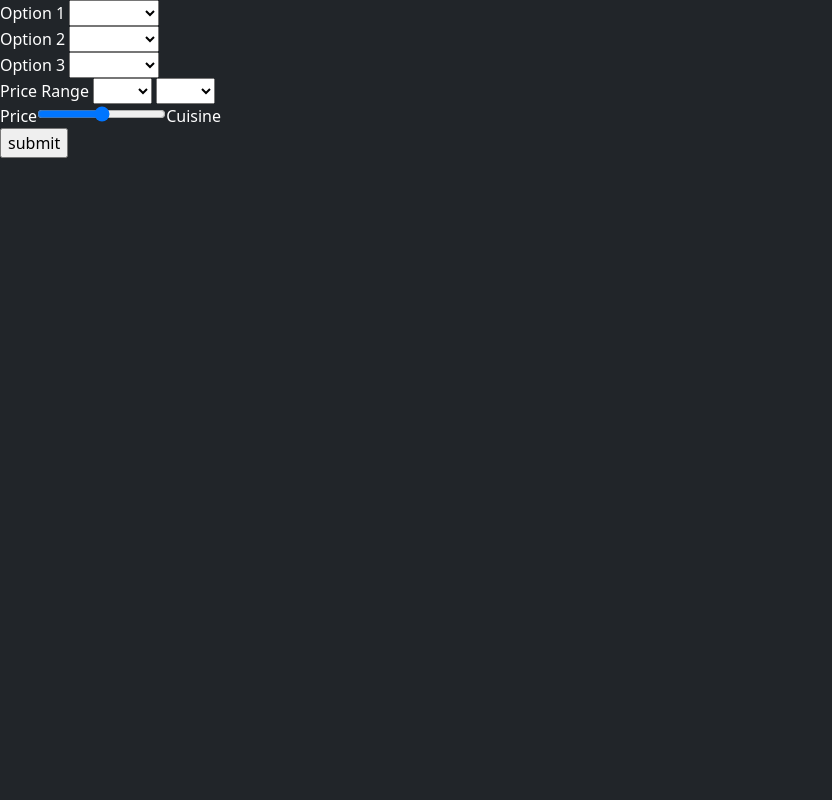
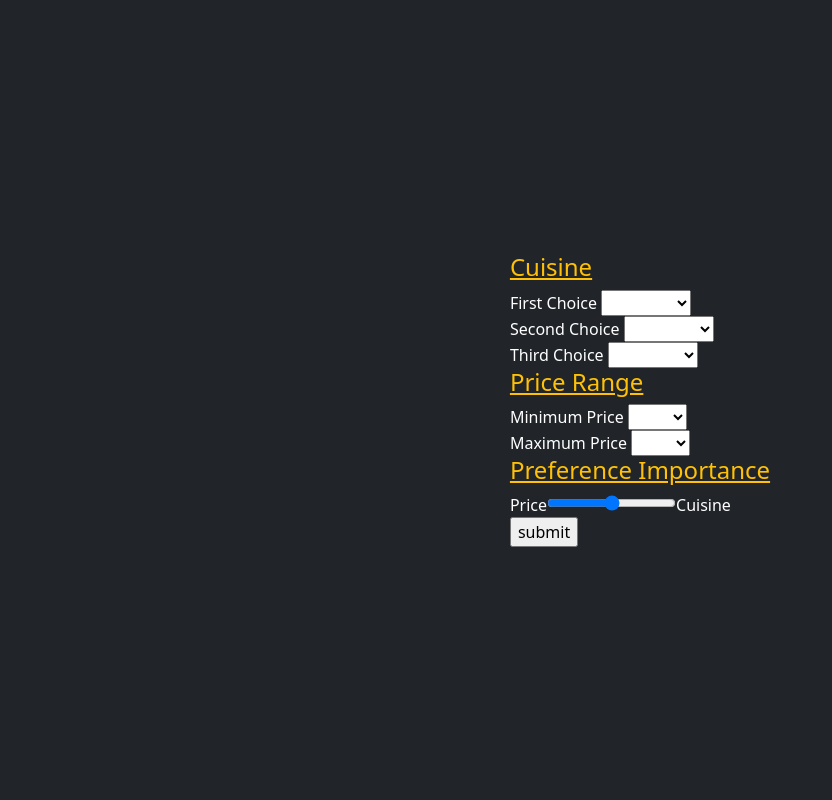
Before and after one commit to avip09/441MVP, a Flask app: page /preference/ in a window 1280 px wide. Shown: the whole page, without its empty margins (0-832 px from the left). Run offline with Flask 3, Linux system fonts and the light colour scheme.

Commit message:
4/8 changes

```diff
--- a/algorithms/recommendationAlgorithm.py
+++ b/algorithms/recommendationAlgorithm.py
@@ -56,11 +56,15 @@ class Recommender:
         if self.weighed_preferences_ == []:
             self.weighed_preferences_ = prefs
         else:
-            for i in range(len(self.weighed_preferences_)):
-                for j in prefs:
+            for j in prefs:
+                check = False
+                for i in range(len(self.weighed_preferences_)):
                     if self.weighed_preferences_[i][0] == j[0]:
                         self.weighed_preferences_[i][1] += j[1]
+                        check = True
                         break
+                if check == False:
+                    self.weighed_preferences_.append(i)
 
         self.submitted_preferences_ += 1
         #return self.getPreferences()
@@ -88,8 +92,8 @@ def recommendationAlgorithm(cuisine, lowPrice, highPrice, weights=[0.5, 0.5]):
     sorted_list = [i[0] for i in sorted(enumerate(scores), key=lambda x:x[1])]
     sorted_list.reverse()
 
-    # Return the top restaurant names and scores
-    output = [[DATASET[sorted_list[i]][0], scores[sorted_list[i]]] for i in range(NUM_OF_OUTPUTS)]
+    # Return the top restaurant names and scores - [Name, Score, Cuisine, Price]
+    output = [[DATASET[sorted_list[i]][0], scores[sorted_list[i]], DATASET[sorted_list[i]][1], DATASET[sorted_list[i]][2]] for i in range(NUM_OF_OUTPUTS)]
 
     return output
 
--- a/app.py
+++ b/app.py
@@ -84,20 +84,25 @@ def preference_page():
 
     return render_template('preference.html')
 
-@app.route('/results/')
+@app.route('/results/', methods = ['GET', 'POST'])
 def results_page():
-    allSet = True
-    for username in sessions[session['session_code']].keys():
-        if not sessions[session['session_code']][username].isPrefSet():
-            allSet = False
+    if request.method == 'GET':
+        allSet = True
+        for username in sessions[session['session_code']].keys():
+            if not sessions[session['session_code']][username].isPrefSet():
+                allSet = False
 
-    if allSet:
-        rec = Recommender(len(sessions[session['session_code']]))
+        if allSet:
+            rec = Recommender(len(sessions[session['session_code']]))
 
-        for username in sessions[session['session_code']]:
-            user = sessions[session['session_code']][username]
-            rec.addUserPreferences(user.getCuisines(), user.getMinPrice(), user.getMaxPrice(), user.getPriceCuisineWeight())
+            for username in sessions[session['session_code']]:
+                user = sessions[session['session_code']][username]
+                rec.addUserPreferences(user.getCuisines(), user.getMinPrice(), user.getMaxPrice(), user.getPriceCuisineWeight())
 
-        return render_template('results.html', results=rec.getPreferences())
+            return render_template('results.html', results=rec.getPreferences())
+        else:
+            return render_template('waiting.html')
     else:
-        return render_template('waiting.html')
+        with open("feedback.txt", 'a') as f:
+            f.write(request.form.get('commentfield') + '\n')
+        return redirect(url_for('results_page'))
--- a/templates/group.html
+++ b/templates/group.html
@@ -1,5 +1,6 @@
 <!DOCTYPE html>
 <html lang="en" class = 'h-100'>
+    <meta http-equiv="refresh" content="3" />
     <head>
         <link href="https://cdn.jsdelivr.net/npm/bootstrap@5.3.0-alpha1/dist/css/bootstrap.min.css" rel="stylesheet" integrity="sha384-GLhlTQ8iRABdZLl6O3oVMWSktQOp6b7In1Zl3/Jr59b6EGGoI1aFkw7cmDA6j6gD" crossorigin="anonymous">
     </head>
--- a/templates/preference.html
+++ b/templates/preference.html
@@ -4,8 +4,12 @@
         <link href="https://cdn.jsdelivr.net/npm/bootstrap@5.3.0-alpha1/dist/css/bootstrap.min.css" rel="stylesheet" integrity="sha384-GLhlTQ8iRABdZLl6O3oVMWSktQOp6b7In1Zl3/Jr59b6EGGoI1aFkw7cmDA6j6gD" crossorigin="anonymous">
     </head>
     <body class='h-100 bg-dark align-items-center'>
+    <div class="h-100 d-flex align-items-center justify-content-center">
         <form action="/preference/" method="post" enctype="multipart/form-data" class="text-white">
-            Option 1
+            <h4 class='text-decoration-underline text-warning'>
+                Cuisine
+            </h4>
+            First Choice
             <select name="option1">
                 <option value="none" selected disabled hidden></option>
                 <option value="Japanese">Japanese</option>
@@ -16,8 +20,9 @@
                 <option value="Indian">Indian</option>
                 <option value="Pizza">Pizza</option>
                 <option value="Steak">Steak</option>
-            </select><br>
-            Option 2
+            </select>
+            <br>
+            Second Choice
             <select name="option2">
                 <option value="none" selected disabled hidden></option>
                 <option value="Japanese">Japanese</option>
@@ -29,7 +34,7 @@
                 <option value="Pizza">Pizza</option>
                 <option value="Steak">Steak</option>
             </select><br>
-            Option 3
+            Third Choice
             <select name="option3">
                 <option value="none" selected disabled hidden></option>
                 <option value="Japanese">Japanese</option>
@@ -41,14 +46,18 @@
                 <option value="Pizza">Pizza</option>
                 <option value="Steak">Steak</option>
             </select><br>
-            Price Range
+            <h4 class='text-decoration-underline text-warning'>
+                Price Range
+            </h4>
+            Minimum Price
             <select name="minPrice">
                 <option value="none" selected disabled hidden></option>
                 <option value=1>$</option>
                 <option value=2>$$</option>
                 <option value=3>$$$</option>
                 <option value=4>$$$$</option>
-            </select>
+            </select><br>
+            Maximum Price
             <select name="maxPrice">
                 <option value="none" selected disabled hidden></option>
                 <option value=1>$</option>
@@ -56,10 +65,14 @@
                 <option value=3>$$$</option>
                 <option value=4>$$$$</option>
             </select><br>
+            <h4 class='text-decoration-underline text-warning'>
+                Preference Importance
+            </h4>
             Price<input type="range" min="0" max="1" value="0.5" step="0.01" class="slider" name="priceCuisineWeight">Cuisine
             <br>
             <input type="submit" name="submit" value="submit"/>
         </form>
         <script src="https://cdn.jsdelivr.net/npm/bootstrap@5.3.0-alpha1/dist/js/bootstrap.bundle.min.js" integrity="sha384-w76AqPfDkMBDXo30jS1Sgez6pr3x5MlQ1ZAGC+nuZB+EYdgRZgiwxhTBTkF7CXvN" crossorigin="anonymous"></script>
+    </div>
     </body>
 </html>
--- a/templates/waiting.html
+++ b/templates/waiting.html
@@ -1,5 +1,6 @@
 <!DOCTYPE html>
 <html lang="en" class='h-100'>
+    <meta http-equiv="refresh" content="5" />
     <head>
         <link href="https://cdn.jsdelivr.net/npm/bootstrap@5.3.0-alpha1/dist/css/bootstrap.min.css" rel="stylesheet" integrity="sha384-GLhlTQ8iRABdZLl6O3oVMWSktQOp6b7In1Zl3/Jr59b6EGGoI1aFkw7cmDA6j6gD" crossorigin="anonymous">
     </head>
```
Also changed, not shown: templates/results.html (+9 -1 lines).
